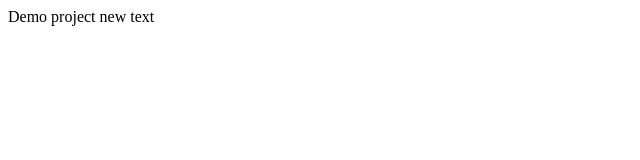
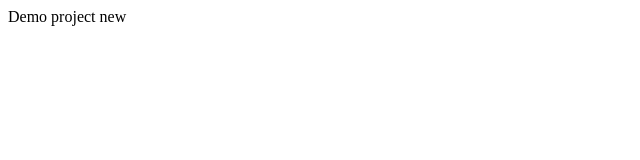
Before and after one commit to zerospirit79/Netology_NeuroStartUp-, a plain HTML site: page index.html in a window 1280 px wide. Shown: the full height of the page, 0-640 px from the left. Drawn offline with Linux system fonts and the light colour scheme.

Commit message:
another commit

```diff
--- a/index.html
+++ b/index.html
@@ -10,6 +10,6 @@ rel="stylesheet">
     <title>Document</title>
 </head>
 <body>
-    Demo project new text
+    Demo project new
 </body>
 </html>
```
